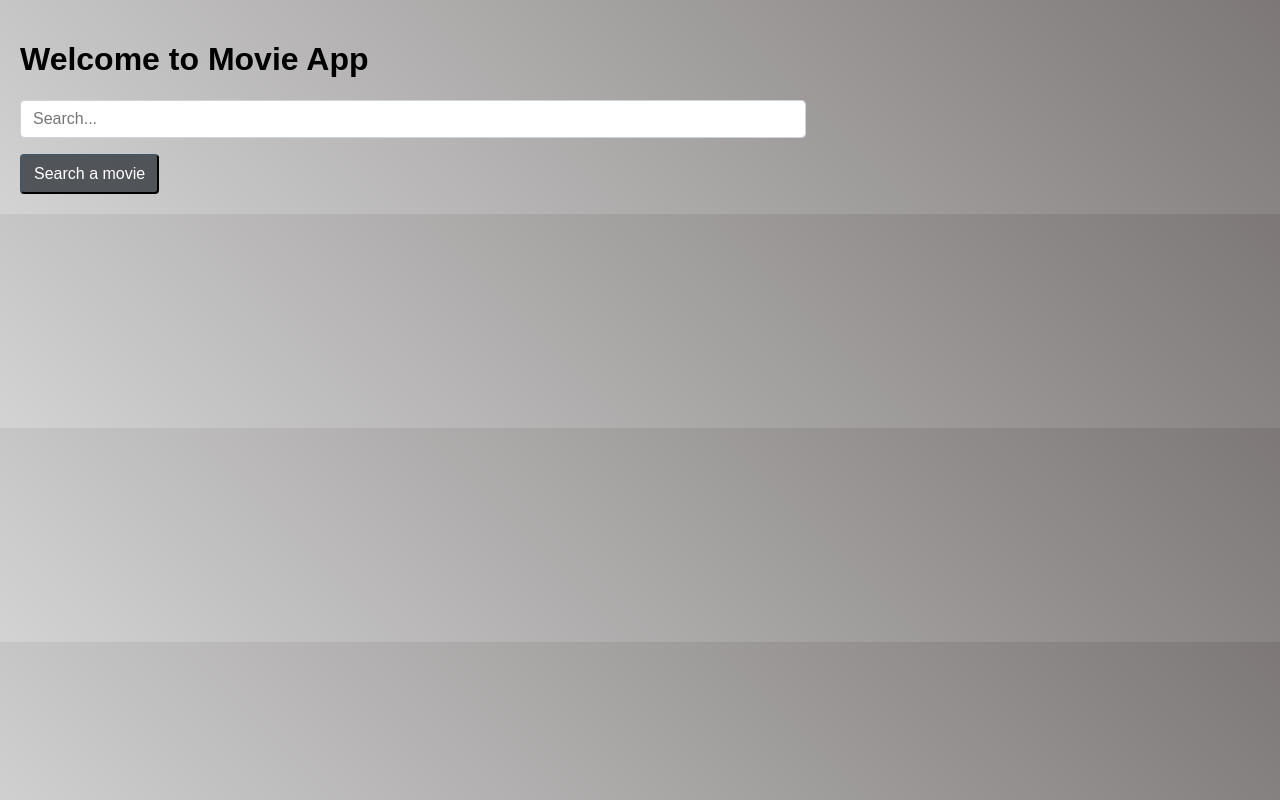
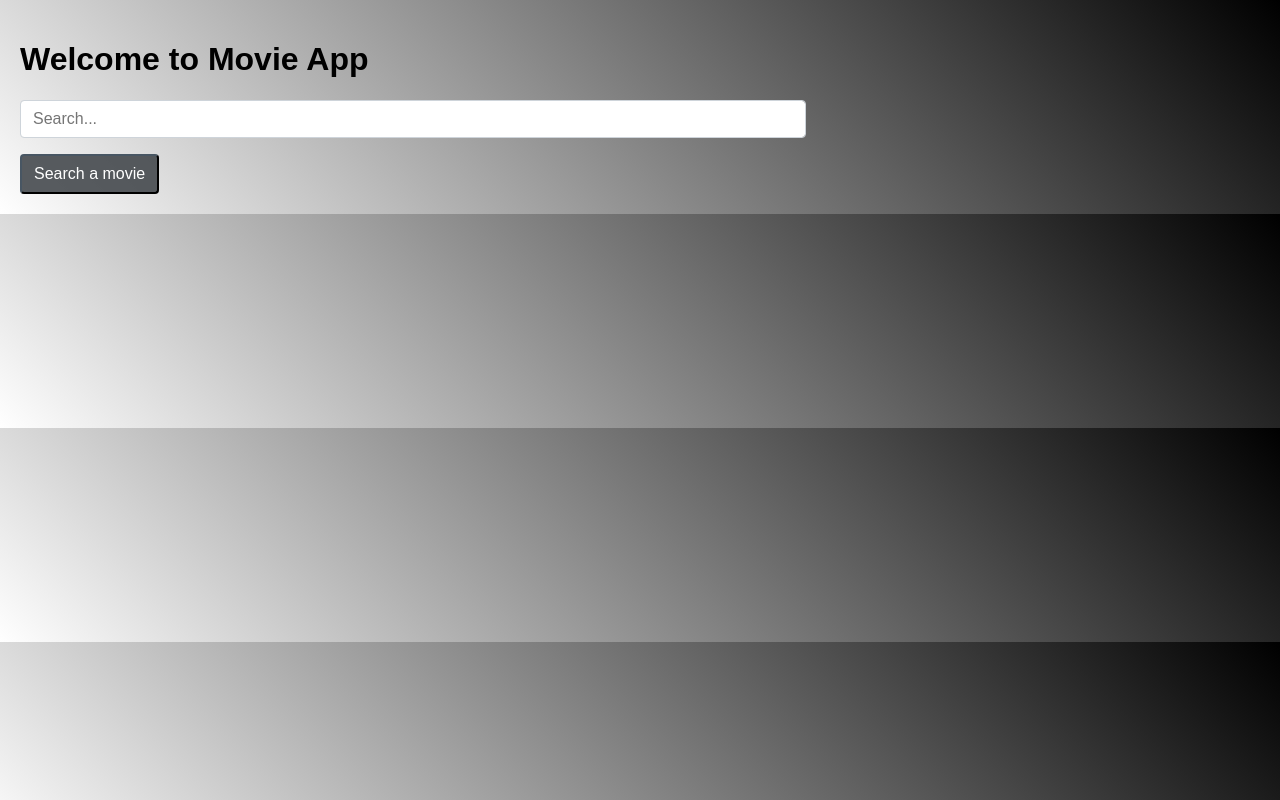
Before and after one commit to amazingbkb/Movie-App, a plain HTML site: page index.html in a window 1280 px wide. Drawn offline with Linux system fonts and the light colour scheme; no server answers.

Commit message:
Change background color
Changed background color

```diff
--- a/css/style.css
+++ b/css/style.css
@@ -5,7 +5,7 @@ html {
 
 body {
     margin: 0;
-    background: linear-gradient(45deg, lightgrey, rgb(125, 119, 119));
+    background: linear-gradient(45deg, white, black);
 }
 
 h1 {
```
